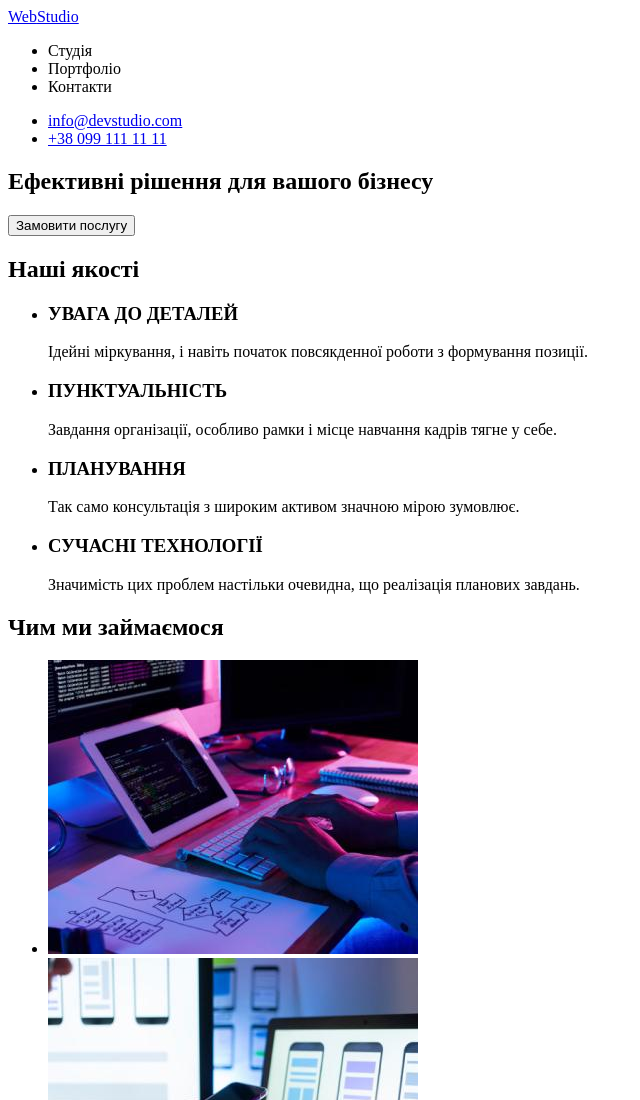
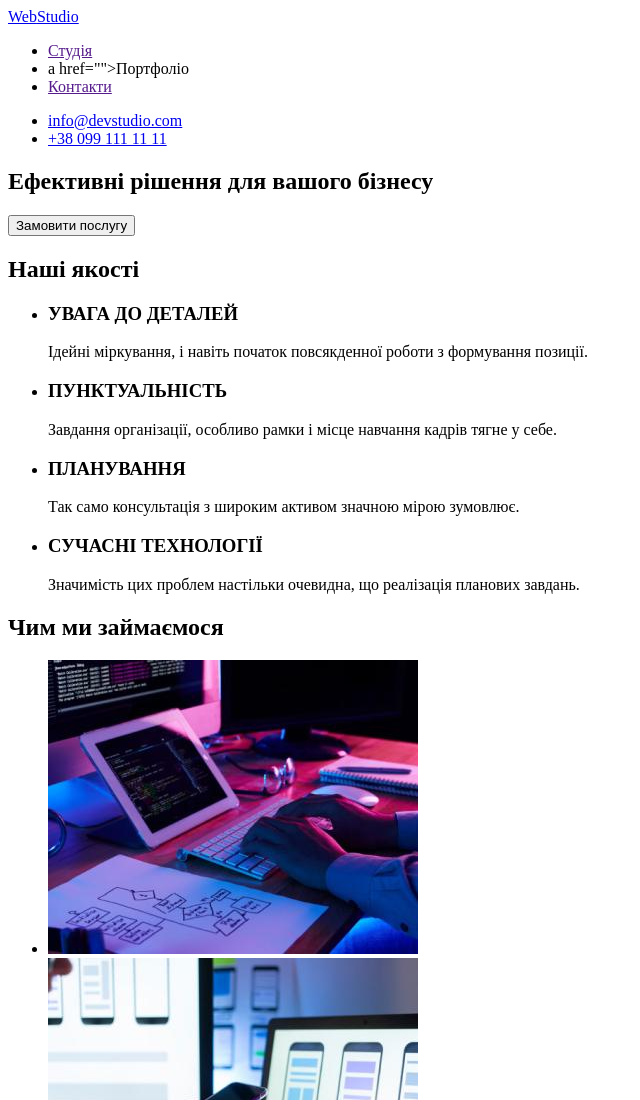
Before and after one commit to padalcko/goit69-markup-hw-01, a plain HTML site: page index.html in a window 1280 px wide. Shown: the top 1100 px of the page, without its empty margins (0-640 px from the left). Drawn offline with Linux system fonts and the light colour scheme.

Commit message:
Виправив помилку з пунктами меню

```diff
--- a/index.html
+++ b/index.html
@@ -14,13 +14,13 @@
         <nav>
             <ul>
                 <li>
-                    Студія
+                   <a href="">Студія</a>
                 </li>
                 <li>
-                    Портфоліо
+                    a href="">Портфоліо</a>
                 </li>
                 <li>
-                    Контакти
+                    <a href="">Контакти</a>
                 </li>
             </ul>
         </nav>
```
